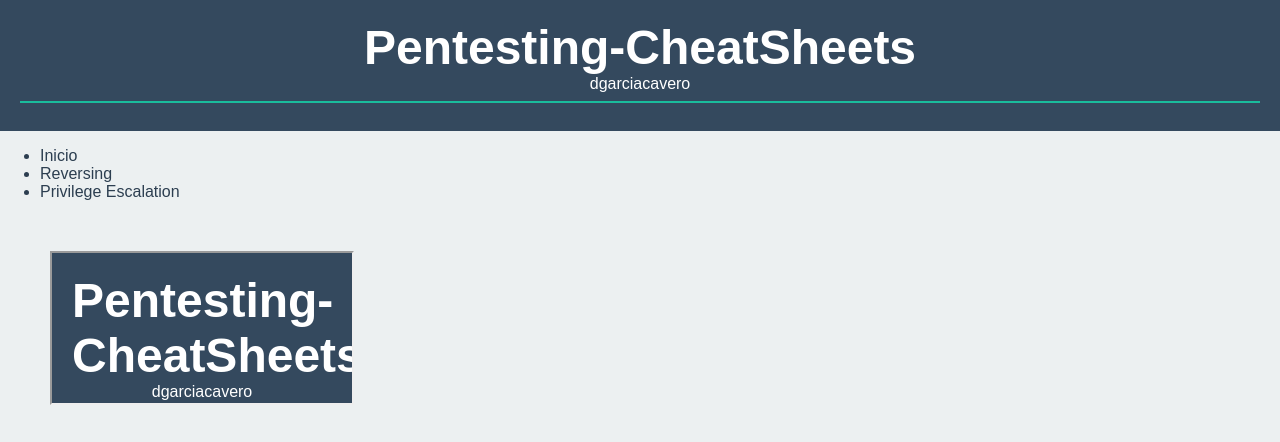
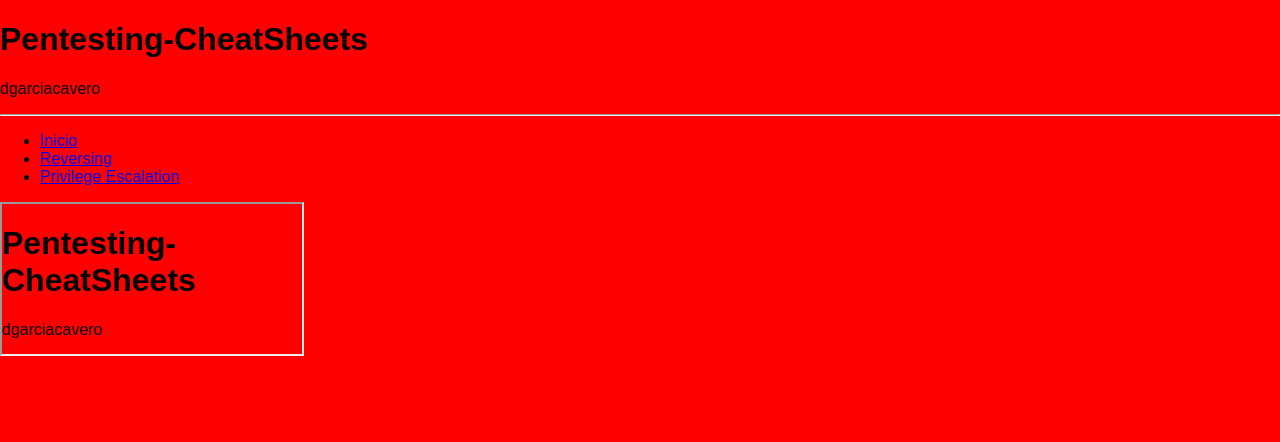
Before and after one commit to dgarciacavero/dgarciacavero.github.io, a plain HTML site: page index.html in a window 1280 px wide. Drawn offline with Linux system fonts and the light colour scheme.

Commit message:
Update index.css

```diff
--- a/index.css
+++ b/index.css
@@ -1,74 +1,57 @@
-/* Estilos globales */
-* {
-  box-sizing: border-box;
+body {
+	background-color: #ff0000;
+	color: #000;
+	font-family: Arial, sans-serif;
+	margin: 0;
+	padding: 0;
 }
 
-body {
-  margin: 0;
-  padding: 0;
-  font-family: sans-serif;
-  color: #2c3e50;
-  background-color: #ecf0f1;
+#title {
+	font-size: 36px;
+	font-weight: bold;
+	margin: 20px;
 }
 
-a {
-  text-decoration: none;
-  color: inherit;
+#subtitle {
+	font-size: 24px;
+	margin-bottom: 30px;
 }
 
-h1, h2, p {
-  margin: 0;
-  padding: 0;
+#menu {
+	background-color: #ddd;
+	height: 100%;
+	left: 0;
+	position: fixed;
+	top: 0;
+	width: 150px;
 }
 
-/* Estilos del encabezado */
-header {
-  background-color: #34495e;
-  color: white;
-  padding: 20px;
-  text-align: center;
+#menu ul {
+	list-style: none;
+	margin: 0;
+	padding: 0;
 }
 
-header h1 {
-  margin: 0;
-  padding: 0;
-  font-size: 48px;
+#menu li {
+	margin: 0;
+	padding: 10px;
 }
 
-header hr {
-  border: none;
-  height: 2px;
-  background-color: #1abc9c;
+#menu li a {
+	color: #000;
+	display: block;
+	text-decoration: none;
 }
 
-/* Estilos de la sección principal */
-main {
-  margin: 50px;
+#menu li.active {
+	background-color: #ccc;
 }
 
-section {
-  margin-bottom: 50px;
+#iframe {
+	border: none;
+	height: 100%;
+	left: 150px;
+	position: absolute;
+	top: 0;
+	width: calc(100% - 150px);
 }
-
-section h2 {
-  font-size: 24px;
-  margin-bottom: 10px;
-}
-
-section p {
-  margin-bottom: 20px;
-  font-size: 16px;
-}
-
-section a {
-  display: inline-block;
-  padding: 10px 20px;
-  background-color: #1abc9c;
-  color: white;
-  border-radius: 5px;
-  transition: background-color 0.3s ease;
-}
-
-section a:hover {
-  background-color: #16a085;
-}
```
